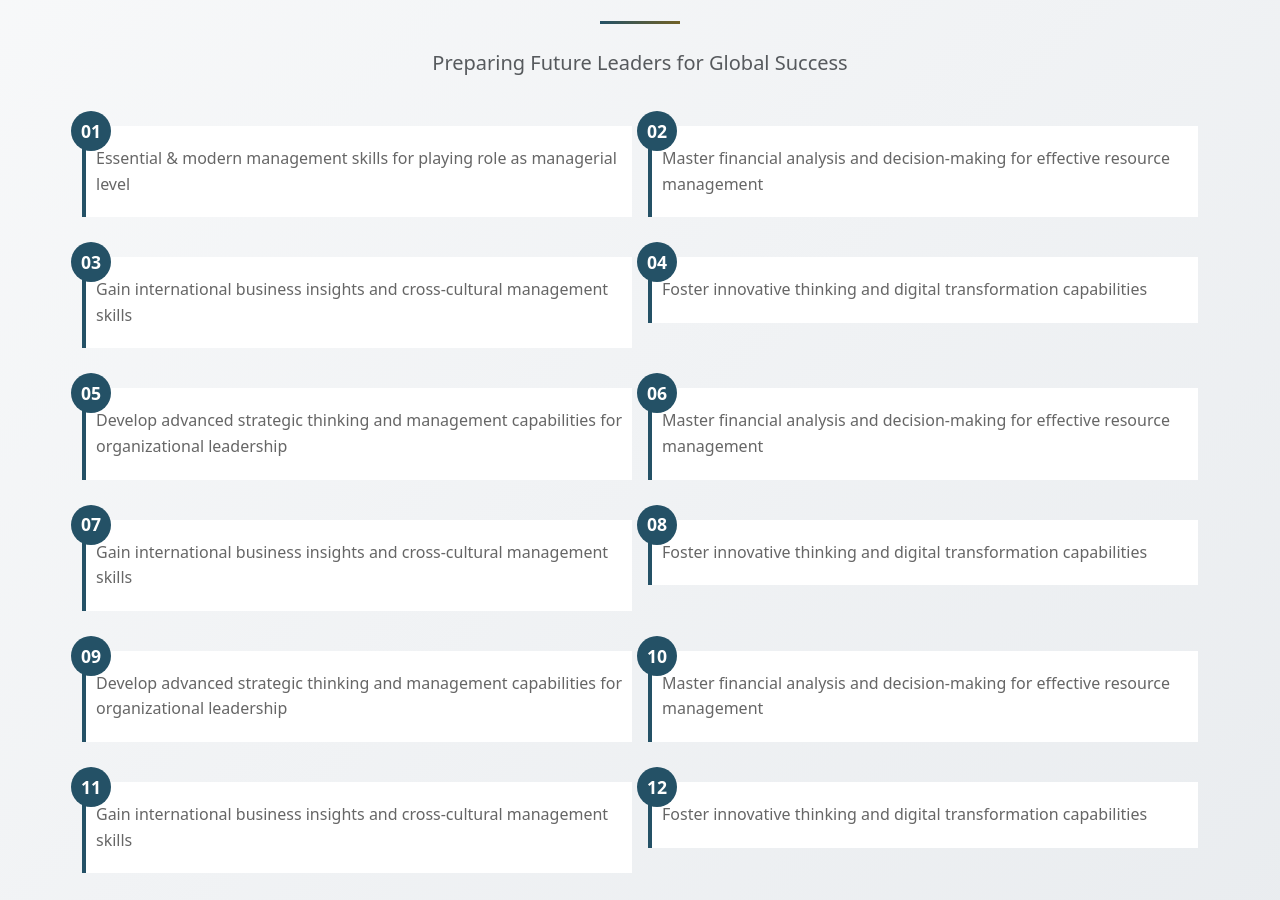
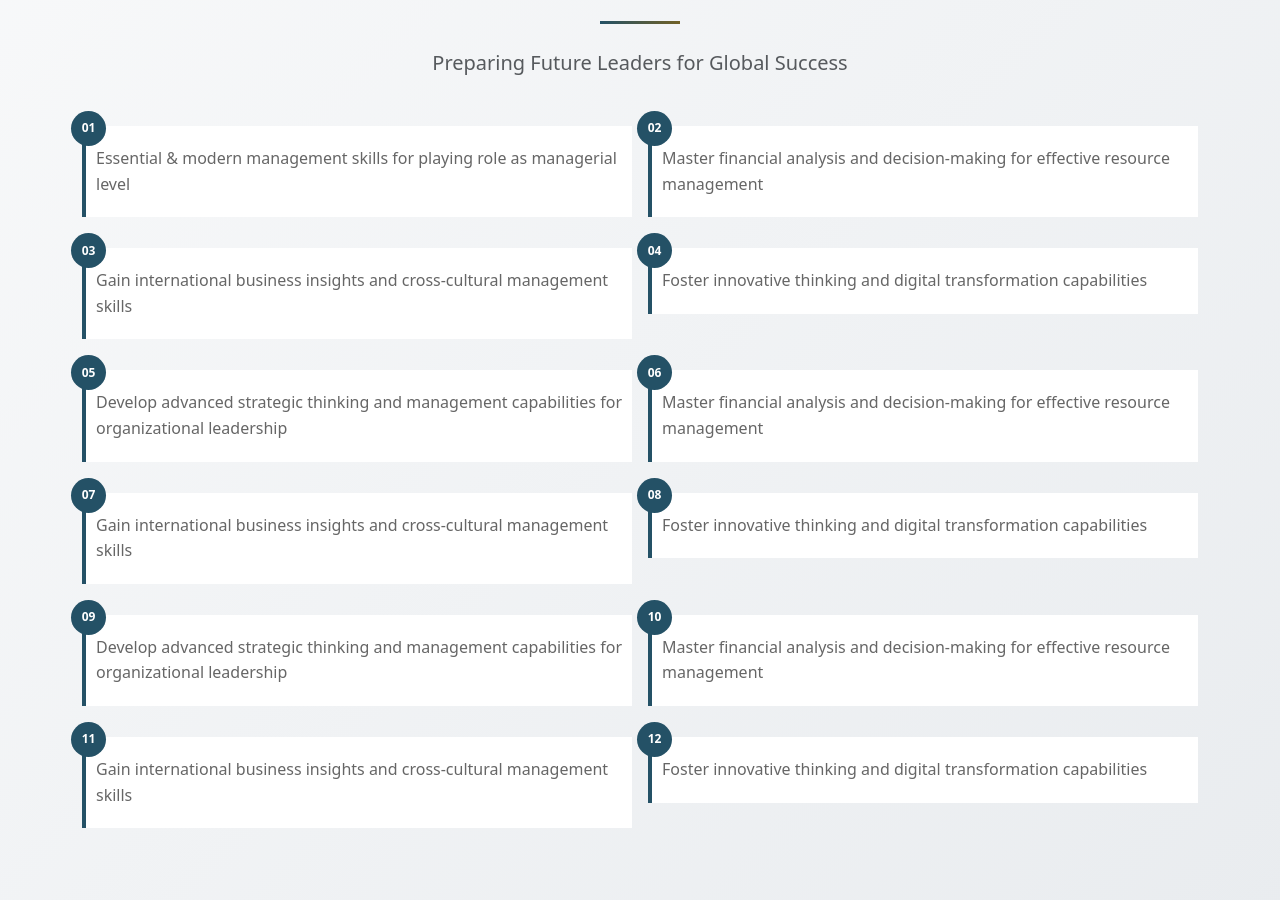
Before and after one commit to kmalaminstd123/mba-course-details-two, a plain HTML site: page index.html in a window 1280 px wide. Shown: the part 2321-3221 px from the top of the page. Drawn offline with nearby package versions, Linux system fonts and the light colour scheme.

Commit message:
Update style.css

```diff
--- a/css/style.css
+++ b/css/style.css
@@ -865,7 +865,7 @@ li {
 .goal-item {
     position: relative;
     padding: 20px 10px;
-    margin-bottom: 1.5rem;
+    margin-bottom: 15px;
     border-left: 4px solid var(--primary-blue);
     background: #fff;
     transition: all 0.3s ease;
@@ -882,14 +882,15 @@ li {
     left: -15px;
     background: var(--primary-blue);
     color: #fff;
-    width: 40px;
-    height: 40px;
+    --circle-size: 35px;
+    width: var(--circle-size);
+    height: var(--circle-size);
     border-radius: 50%;
     display: flex;
     align-items: center;
     justify-content: center;
     font-weight: bold;
-    font-size: 1.1rem;
+    font-size: 12px;
 }
 
 .goal-item h3 {
```
